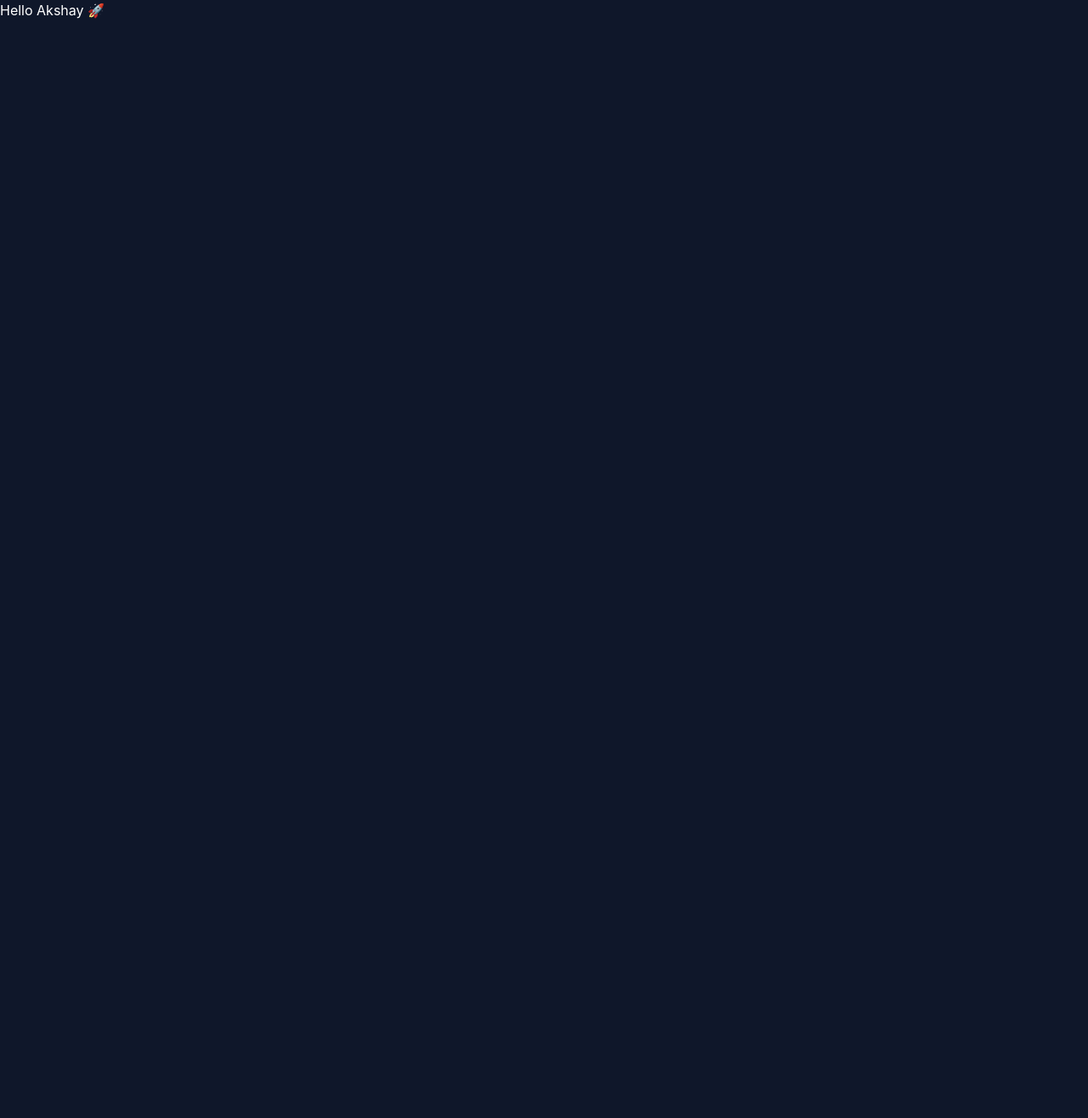
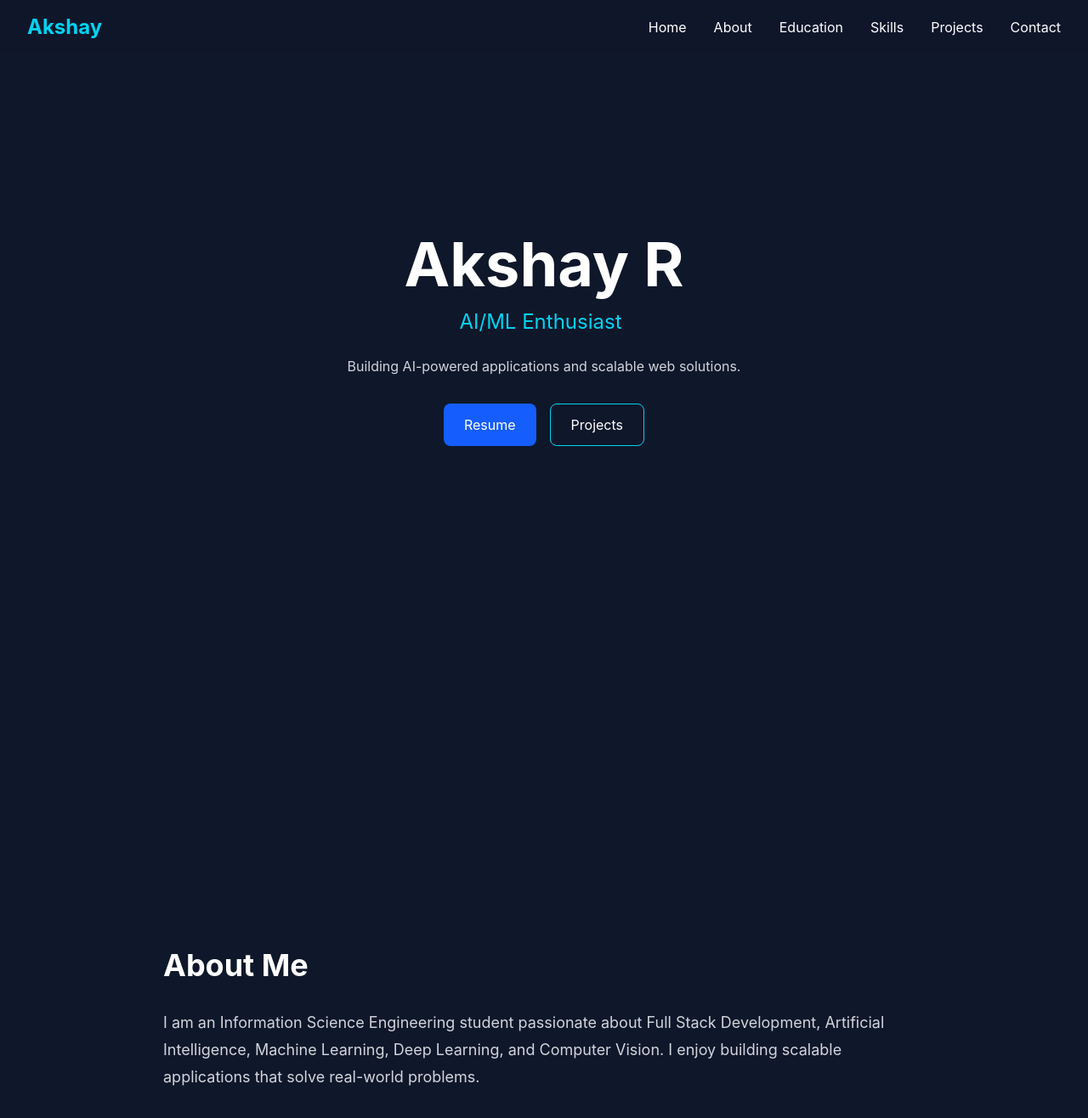
Before and after one commit to Akshay001-A/portfolio, a React app: page / in a window 1280 px wide. Shown: the top 1316 px of the page at 85% size. Before the commit the page ends 800 px from the top, so only its background shows below. Built offline with nearby package versions, Linux system fonts and the light colour scheme; the HTML template or start-up script is replaced by a standard one.

Commit message:
Create Hero About and Navbar sections

```diff
--- a/src/App.tsx
+++ b/src/App.tsx
@@ -1,9 +1,15 @@
+import Navbar from "./components/Navbar";
+import Hero from "./components/Hero";
+import About from "./components/About";
+
 function App() {
   return (
     <>
-      <h1>Hello Akshay 🚀</h1>
+      <Navbar />
+      <Hero />
+      <About />
     </>
-  )
+  );
 }
 
-export default App
+export default App;
--- /dev/null
+++ b/src/components/About.tsx
@@ -0,0 +1,26 @@
+function About() {
+  return (
+    <section
+      id="about"
+      className="min-h-screen flex items-center justify-center px-8"
+    >
+      <div className="max-w-4xl">
+
+        <h2 className="text-4xl font-bold mb-8">
+          About Me
+        </h2>
+
+        <p className="text-lg text-gray-300 leading-8">
+          I am an Information Science Engineering student passionate
+          about Full Stack Development, Artificial Intelligence,
+          Machine Learning, Deep Learning, and Computer Vision.
+          I enjoy building scalable applications that solve
+          real-world problems.
+        </p>
+
+      </div>
+    </section>
+  );
+}
+
+export default About;
--- /dev/null
+++ b/src/components/Hero.tsx
@@ -0,0 +1,48 @@
+import { TypeAnimation } from "react-type-animation";
+import { motion } from "framer-motion";
+
+function Hero() {
+  return (
+    <section
+      id="home"
+      className="min-h-screen flex flex-col justify-center items-center text-center px-6"
+    >
+      <motion.h1
+        initial={{ opacity: 0, y: -50 }}
+        animate={{ opacity: 1, y: 0 }}
+        className="text-6xl md:text-7xl font-bold"
+      >
+        Akshay R
+      </motion.h1>
+
+      <TypeAnimation
+        sequence={[
+          "Full Stack Developer",
+          2000,
+          "AI/ML Enthusiast",
+          2000,
+          "Information Science Student",
+          2000,
+        ]}
+        repeat={Infinity}
+        className="text-cyan-400 text-2xl mt-4"
+      />
+
+      <p className="max-w-2xl mt-6 text-gray-300">
+        Building AI-powered applications and scalable web solutions.
+      </p>
+
+      <div className="mt-8 flex gap-4">
+        <button className="bg-blue-600 px-6 py-3 rounded-lg">
+          Resume
+        </button>
+
+        <button className="border border-cyan-400 px-6 py-3 rounded-lg">
+          Projects
+        </button>
+      </div>
+    </section>
+  );
+}
+
+export default Hero;
--- /dev/null
+++ b/src/components/Navbar.tsx
@@ -0,0 +1,24 @@
+function Navbar() {
+  return (
+    <nav className="fixed top-0 left-0 w-full bg-slate-900/80 backdrop-blur-md z-50">
+      <div className="max-w-7xl mx-auto px-8 py-4 flex justify-between items-center">
+
+        <h1 className="text-2xl font-bold text-cyan-400">
+          Akshay
+        </h1>
+
+        <ul className="flex gap-8">
+          <li><a href="#home">Home</a></li>
+          <li><a href="#about">About</a></li>
+          <li><a href="#education">Education</a></li>
+          <li><a href="#skills">Skills</a></li>
+          <li><a href="#projects">Projects</a></li>
+          <li><a href="#contact">Contact</a></li>
+        </ul>
+
+      </div>
+    </nav>
+  );
+}
+
+export default Navbar;
```
Also changed, not shown: src/components/Contact.tsx (added), src/components/Education.tsx (added), src/components/Footer.tsx (added), src/components/Projects.tsx (added), src/components/Skills.tsx (added).
